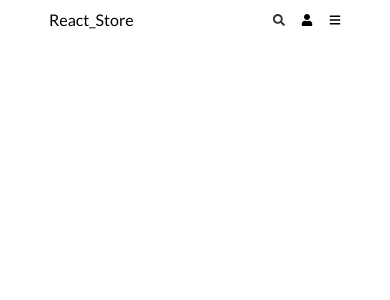
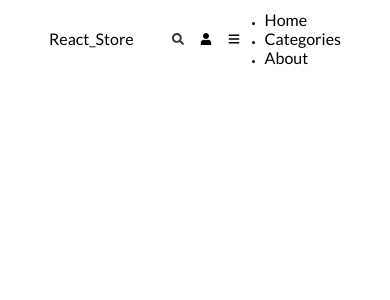
Before and after one commit to EdwardShanahan9/react_store, a React (Vite) app: page / in a window 390 px wide. Shown: the top 300 px of the page. Built offline with nearby package versions, Linux system fonts and the light colour scheme.

Commit message:
Add MobileNavbar component and integrate it into Navbar

```diff
--- /dev/null
+++ b/src/components/MobileNavbar/MobileNavbar.jsx
@@ -0,0 +1,13 @@
+const MobileNavbar = ({ navLinks }) => {
+  return (
+    <ul className="navbar__mobile-list">
+      {navLinks.map((link) => (
+        <li key={link}>
+          <a href={link.path}>{link.name}</a>
+        </li>
+      ))}
+    </ul>
+  );
+};
+
+export default MobileNavbar;
--- a/src/components/Navbar/Navbar.jsx
+++ b/src/components/Navbar/Navbar.jsx
@@ -1,6 +1,7 @@
 import { useState } from "react";
 import { FaSearch, FaUser, FaBars } from "react-icons/fa";
 import "./Navbar.css";
+import MobileNavbar from "../MobileNavbar/MobileNavbar";
 
 const Navbar = () => {
   const [isSearchOpen, setIsSearchOpen] = useState(false);
@@ -48,6 +49,8 @@ const Navbar = () => {
           style={{ marginLeft: "16px" }}
         />
       </div>
+
+      <MobileNavbar navLinks={navLinks} />
     </nav>
   );
 };
```
